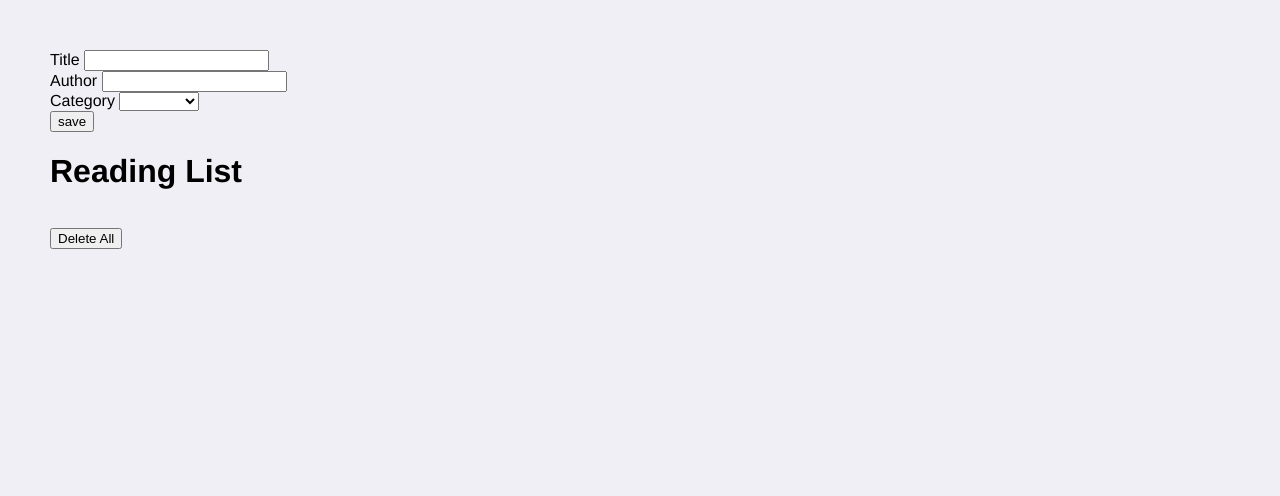
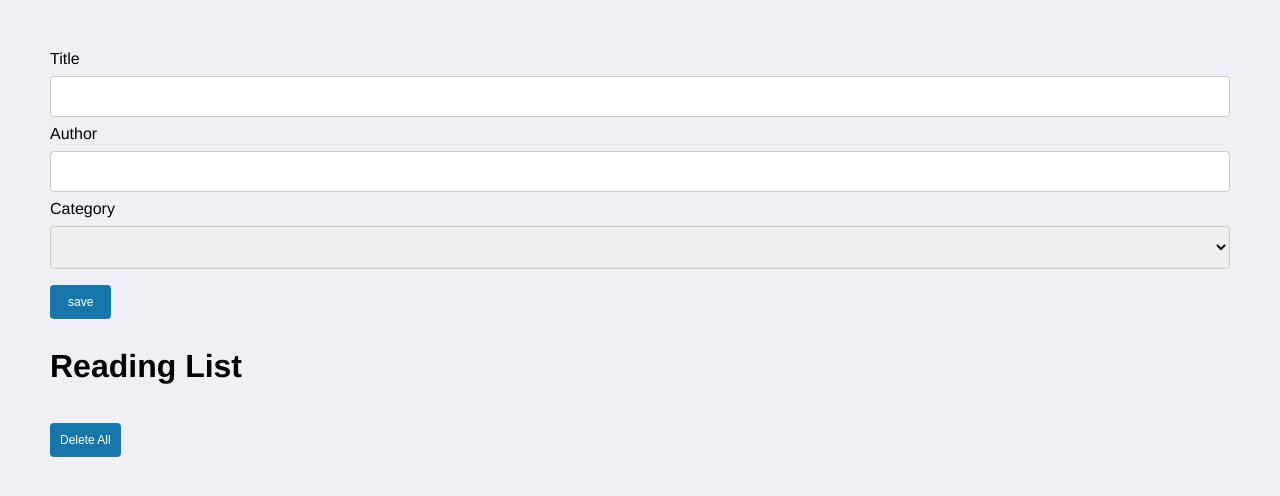
Before and after one commit to ruthironside/lab_events_start, a plain HTML site: page index.html in a window 1280 px wide. Drawn offline with Linux system fonts and the light colour scheme.

Commit message:
CSS magic!

```diff
--- a/css/main.css
+++ b/css/main.css
@@ -18,3 +18,46 @@ body {
   padding: 20px;
   background-color: aliceblue;
 }
+
+body>form input[type=text],
+select {
+  width: 100%;
+  padding: 12px 20px;
+  margin: 8px 0;
+  display: inline-block;
+  border: 1px solid #ccc;
+  border-radius: 4px;
+  box-sizing: border-box;
+}
+
+input[type=submit] {
+  align-items: center;
+  background-color: #1777ab;
+  color: white;
+  padding: 10px 18px;
+  margin: 8px 0;
+  border: none;
+  border-radius: 4px;
+  cursor: pointer;
+  font-size: 12px;
+}
+
+input[type=submit]:hover {
+  background-color: #016d85;
+}
+
+
+.deletebutton {
+  text-align: center;
+  font-size: 12px;
+  border-radius: 4px;
+  background: #1777ab;
+  color: #fff;
+  padding: 10px;
+  text-decoration: none;
+  border: none;
+}
+
+.deletebutton:hover {
+  background-color: #016d85;
+}
--- a/index.html
+++ b/index.html
@@ -34,7 +34,7 @@
 
     <h1>Reading List</h1>
     <ul id="reading-list"></ul>
-    <button id="delete">Delete All </button>
+    <button class="deletebutton" id="delete">Delete All </button>
 
   </body>
 </html>
```
